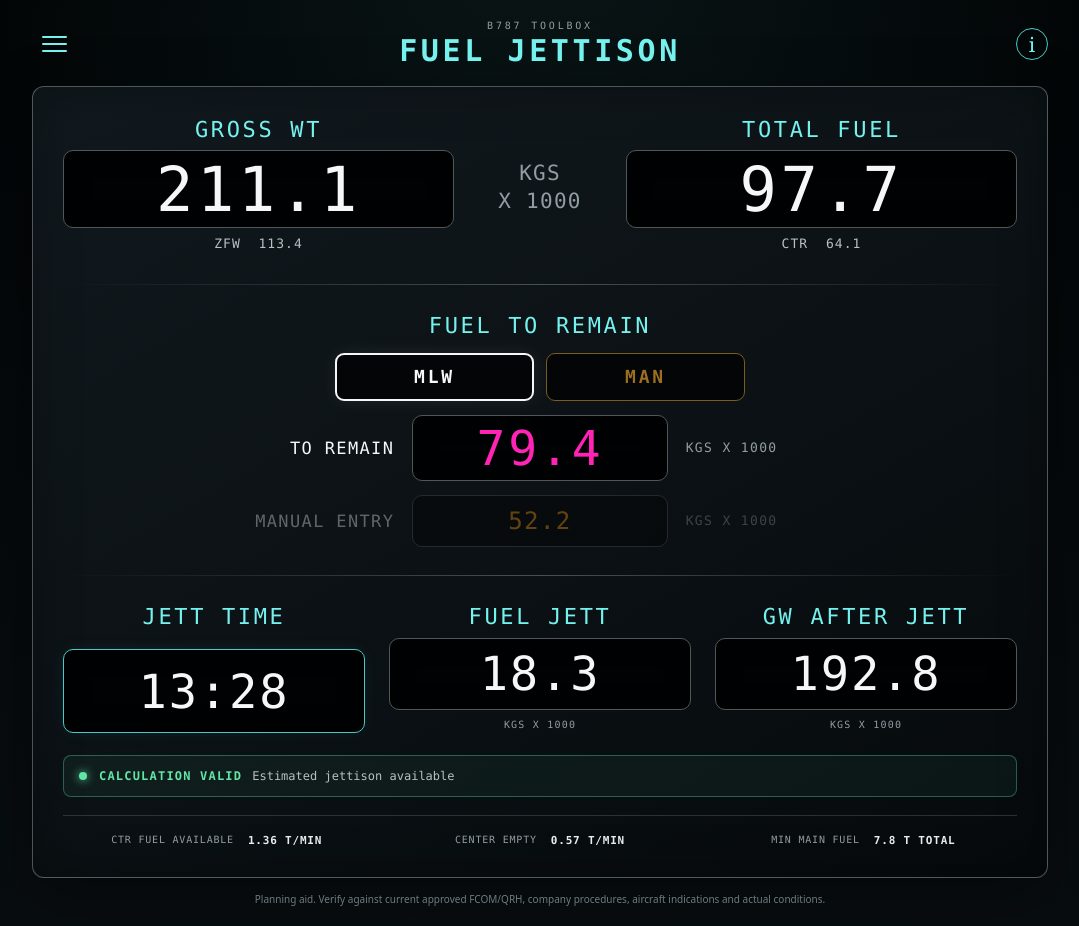
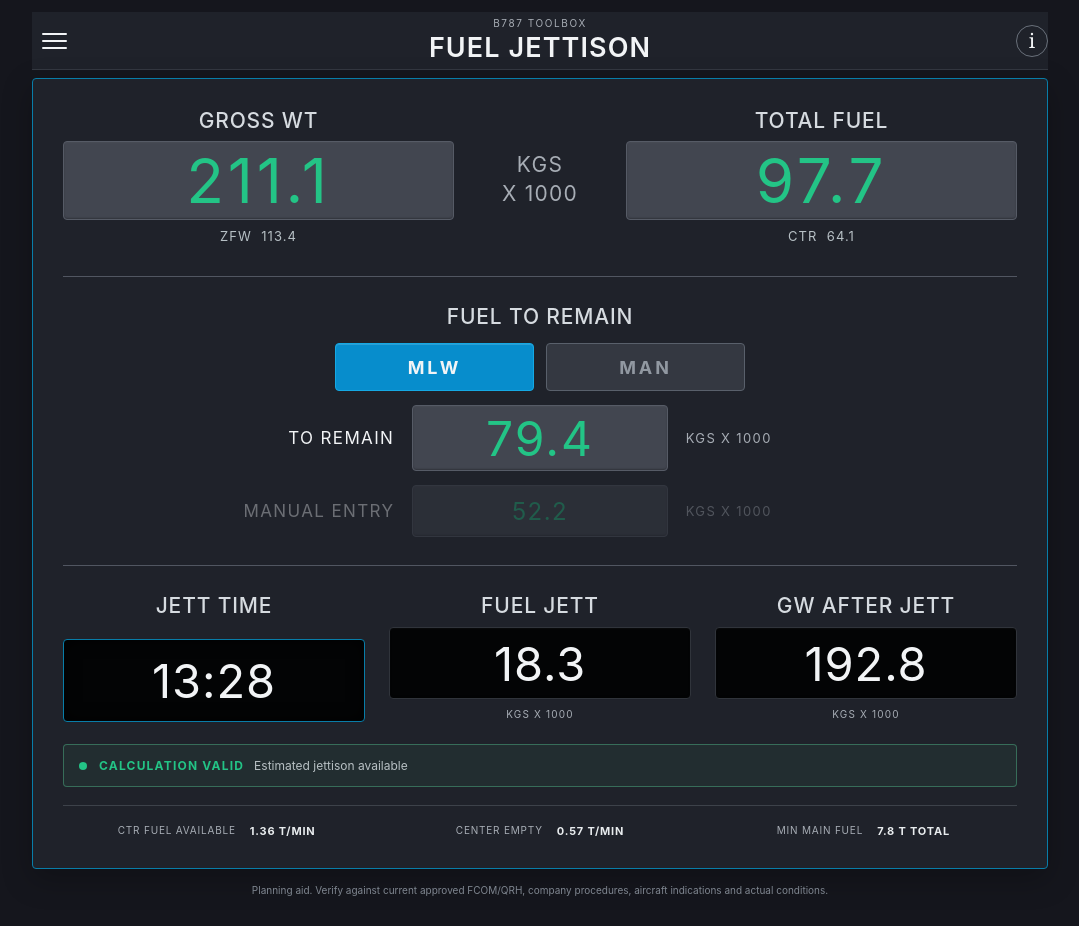
Before and after one commit to Captain-web-hue/B787, a Next.js app: page / in a window 1280 px wide. Shown: the whole page, without its empty margins (100-1179 px from the left). Built offline with nearby package versions, Linux system fonts and the light colour scheme.

Commit message:
Adopt OPT-inspired interface palette

```diff
--- a/app/globals.css
+++ b/app/globals.css
@@ -1,16 +1,21 @@
 :root {
-  --bg: #04080b;
-  --panel: #0b1115;
-  --line: #465057;
-  --line-soft: rgba(151, 167, 174, 0.24);
-  --cyan: #75f2ee;
-  --cyan-dim: #49c8c7;
-  --white: #f5f7f8;
-  --muted: #929da3;
-  --magenta: #ff24b5;
-  --amber: #ff9d00;
-  --green: #62e6a7;
-  --red: #ff605f;
+  /* OPT-inspired application palette. These are original project colours. */
+  --bg: #15161d;
+  --panel: #1f222a;
+  --panel-raised: #292c34;
+  --field: #424650;
+  --field-dark: #343841;
+  --output: #030405;
+  --line: #515661;
+  --line-soft: rgba(168, 177, 187, .22);
+  --cyan: #009ed6;
+  --cyan-dim: #087da8;
+  --blue: #078dcc;
+  --white: #f2f4f6;
+  --muted: #a7adb5;
+  --green: #23c486;
+  --amber: #f2a726;
+  --red: #ef4545;
 }
 
 * { box-sizing: border-box; }
@@ -24,11 +29,9 @@
 body {
   min-height: 100%;
   margin: 0;
-  background:
-    radial-gradient(circle at 50% -10%, rgba(71, 154, 161, 0.11), transparent 35rem),
-    linear-gradient(180deg, #020506 0%, #080d10 100%);
+  background: var(--bg);
   color: var(--white);
-  font-family: ui-monospace, SFMono-Regular, Menlo, Monaco, Consolas, "Liberation Mono", monospace;
+  font-family: -apple-system, BlinkMacSystemFont, "Segoe UI", Helvetica, Arial, sans-serif;
   -webkit-font-smoothing: antialiased;
   -webkit-tap-highlight-color: transparent;
 }
@@ -47,13 +50,15 @@
   display: grid;
   grid-template-columns: 48px 1fr 48px;
   align-items: center;
-  min-height: 64px;
-  margin-bottom: 10px;
+  min-height: 58px;
+  margin-bottom: 8px;
+  border-bottom: 1px solid #343841;
+  background: var(--panel);
 }
 
 .title-group { text-align: center; }
-.title-group p { margin: 0 0 2px; color: var(--muted); font-size: 10px; letter-spacing: .28em; }
-.title-group h1 { margin: 0; color: var(--cyan); font-size: clamp(17px, 3.2vw, 30px); font-weight: 600; letter-spacing: .12em; }
+.title-group p { margin: 0 0 2px; color: var(--muted); font-size: 10px; letter-spacing: .16em; }
+.title-group h1 { margin: 0; color: var(--white); font-size: clamp(17px, 3.2vw, 27px); font-weight: 600; letter-spacing: .04em; }
 
 .icon-button {
   width: 44px;
@@ -63,20 +68,20 @@
   border: 1px solid transparent;
   border-radius: 10px;
   background: transparent;
-  color: var(--cyan);
+  color: var(--white);
   cursor: pointer;
 }
-.icon-button:active { background: rgba(117, 242, 238, .08); }
+.icon-button:active { background: var(--field-dark); }
 .menu-mark { align-content: center; gap: 5px; }
-.menu-mark span { width: 25px; height: 2px; background: var(--cyan); border-radius: 2px; }
-.info-button { justify-self: end; border-color: var(--cyan-dim); border-radius: 50%; width: 32px; height: 32px; font-family: Georgia, serif; font-size: 20px; }
+.menu-mark span { width: 25px; height: 2px; background: var(--white); border-radius: 2px; }
+.info-button { justify-self: end; border-color: #69707a; border-radius: 50%; width: 32px; height: 32px; font-family: Georgia, serif; font-size: 20px; }
 
 .calculator-panel {
-  border: 1px solid rgba(145, 158, 165, .5);
-  border-radius: 12px;
+  border: 1px solid var(--cyan-dim);
+  border-radius: 4px;
   padding: clamp(16px, 3vw, 30px);
-  background: linear-gradient(150deg, rgba(18, 26, 31, .97), rgba(6, 10, 13, .98));
-  box-shadow: inset 0 0 50px rgba(0, 0, 0, .32), 0 18px 60px rgba(0, 0, 0, .36);
+  background: var(--panel);
+  box-shadow: 0 10px 30px rgba(0, 0, 0, .25);
 }
 
 .input-grid {
@@ -87,17 +92,17 @@
 }
 
 .input-card { display: grid; gap: 8px; text-align: center; }
-.system-label { color: var(--cyan); font-size: clamp(14px, 2.5vw, 22px); letter-spacing: .12em; line-height: 1.15; }
+.system-label { color: #d6dbe0; font-size: clamp(14px, 2.5vw, 21px); font-weight: 500; letter-spacing: .04em; line-height: 1.15; }
 
 .display-field, .manual-field, .magenta-display, .result-card output {
   display: grid;
   place-items: center;
   min-height: 78px;
   overflow: hidden;
-  border: 1px solid #4f575b;
-  border-radius: 10px;
-  background: #010203;
-  box-shadow: inset 0 0 22px rgba(0, 0, 0, .8);
+  border: 1px solid #565b66;
+  border-radius: 4px;
+  background: var(--field);
+  box-shadow: inset 0 1px 2px rgba(255, 255, 255, .04), inset 0 -1px 2px rgba(0, 0, 0, .28);
 }
 
 .display-field input, .manual-field input {
@@ -106,33 +111,33 @@
   border: 0;
   outline: 0;
   background: transparent;
-  color: var(--white);
+  color: var(--green);
   text-align: center;
   font-size: clamp(33px, 7vw, 62px);
   letter-spacing: .06em;
 }
-.display-field:focus-within, .manual-field:focus-within { border-color: var(--cyan); box-shadow: 0 0 0 2px rgba(117, 242, 238, .12); }
+.display-field:focus-within, .manual-field:focus-within { border-color: var(--cyan); box-shadow: 0 0 0 2px rgba(0, 158, 214, .22); }
 .derived-line { min-height: 20px; color: #b7c0c5; font-size: 13px; letter-spacing: .08em; }
 .unit-stack { display: grid; gap: 4px; color: var(--muted); text-align: center; font-size: clamp(14px, 2.1vw, 21px); letter-spacing: .06em; }
 
-.divider { height: 1px; margin: clamp(17px, 3vw, 28px) 0; background: linear-gradient(90deg, transparent, var(--line), transparent); }
+.divider { height: 1px; margin: clamp(17px, 3vw, 28px) 0; background: var(--line); }
 
 .remain-section { display: grid; justify-items: center; gap: 14px; }
 .mode-selector { display: grid; grid-template-columns: 1fr 1fr; gap: 12px; width: min(100%, 410px); }
 .mode-selector button {
   min-height: 48px;
   border: 1px solid #596066;
-  border-radius: 9px;
-  background: #030506;
-  color: #858d91;
+  border-radius: 4px;
+  background: var(--field-dark);
+  color: #9198a1;
   font-size: 18px;
   font-weight: 700;
   letter-spacing: .16em;
   cursor: pointer;
 }
-.mode-selector button.active { border: 2px solid var(--white); color: var(--white); box-shadow: 0 0 18px rgba(255, 255, 255, .08); }
-.mode-selector button.manual { border-color: #7b5b1e; color: #9d6e20; }
-.mode-selector button.manual.active { border-color: var(--amber); color: var(--amber); box-shadow: 0 0 18px rgba(255, 157, 0, .1); }
+.mode-selector button.active { border-color: #15a9e4; background: var(--blue); color: var(--white); box-shadow: inset 0 1px rgba(255, 255, 255, .15); }
+.mode-selector button.manual { border-color: #59606b; color: #9198a1; }
+.mode-selector button.manual.active { border-color: #15a9e4; background: var(--blue); color: var(--white); box-shadow: inset 0 1px rgba(255, 255, 255, .15); }
 
 .remain-row, .manual-row {
   width: min(100%, 700px);
@@ -145,18 +150,18 @@
   letter-spacing: .08em;
 }
 .remain-row > span:first-child, .manual-row > span:first-child { text-align: right; }
-.magenta-display { min-height: 66px; color: var(--magenta); font-size: clamp(31px, 5.5vw, 48px); letter-spacing: .06em; }
+.magenta-display { min-height: 66px; color: var(--green); font-size: clamp(31px, 5.5vw, 48px); letter-spacing: .04em; }
 .inline-unit { color: var(--muted); font-size: 13px; }
 .manual-row { opacity: .36; transition: opacity .2s ease; }
 .manual-row.enabled { opacity: 1; }
 .manual-field { min-height: 52px; }
-.manual-field input { font-size: 24px; color: var(--amber); }
+.manual-field input { font-size: 24px; color: var(--green); }
 .manual-field input:disabled { cursor: not-allowed; }
 
 .result-grid { display: grid; grid-template-columns: repeat(3, minmax(0, 1fr)); gap: clamp(10px, 2.4vw, 24px); }
 .result-card { display: grid; gap: 9px; text-align: center; }
-.result-card output { min-height: 72px; color: var(--white); font-size: clamp(27px, 5vw, 47px); letter-spacing: .04em; }
-.result-card.primary output { border-color: var(--cyan-dim); box-shadow: inset 0 0 22px rgba(0, 0, 0, .8), 0 0 18px rgba(117, 242, 238, .06); }
+.result-card output { min-height: 72px; border-color: #30343b; background: var(--output); color: var(--white); font-size: clamp(27px, 5vw, 47px); letter-spacing: .02em; }
+.result-card.primary output { border-color: var(--cyan-dim); box-shadow: inset 0 0 16px rgba(0, 0, 0, .8); }
 .result-card small { min-height: 14px; color: var(--muted); font-size: 10px; letter-spacing: .12em; }
 
 .status-line {
@@ -167,19 +172,19 @@
   margin-top: 22px;
   padding: 13px 15px;
   border: 1px solid rgba(98, 230, 167, .34);
-  border-radius: 8px;
+  border-radius: 4px;
   background: rgba(98, 230, 167, .055);
   color: #b8c0c4;
   font-size: 12px;
 }
 .status-line strong { color: var(--green); letter-spacing: .1em; }
-.status-dot { width: 8px; height: 8px; border-radius: 50%; background: var(--green); box-shadow: 0 0 10px var(--green); }
+.status-dot { width: 8px; height: 8px; border-radius: 50%; background: var(--green); }
 .status-line.caution { border-color: rgba(255, 157, 0, .45); background: rgba(255, 157, 0, .06); }
 .status-line.caution strong { color: var(--amber); }
-.status-line.caution .status-dot { background: var(--amber); box-shadow: 0 0 10px var(--amber); }
+.status-line.caution .status-dot { background: var(--amber); }
 .status-line.invalid { border-color: rgba(255, 96, 95, .45); background: rgba(255, 96, 95, .06); }
 .status-line.invalid strong { color: var(--red); }
-.status-line.invalid .status-dot { background: var(--red); box-shadow: 0 0 10px var(--red); }
+.status-line.invalid .status-dot { background: var(--red); }
 
 .rate-strip {
   display: grid;
@@ -192,7 +197,7 @@
 .rate-strip div { display: flex; justify-content: center; flex-wrap: wrap; gap: 8px 14px; color: var(--muted); font-size: 10px; letter-spacing: .08em; }
 .rate-strip strong { color: #e8ecee; font-size: 11px; }
 
-.operational-note { max-width: 760px; margin: 14px auto 0; color: #707b81; text-align: center; font-family: system-ui, sans-serif; font-size: 10px; line-height: 1.45; }
+.operational-note { max-width: 760px; margin: 14px auto 0; color: #7f8690; text-align: center; font-size: 10px; line-height: 1.45; }
 
 .modal-backdrop {
   position: fixed;
@@ -211,17 +216,17 @@
   margin: 0 auto;
   padding: 24px;
   border: 1px solid #526067;
-  border-radius: 18px 18px 10px 10px;
-  background: linear-gradient(150deg, #131b20, #080d10);
+  border-radius: 8px 8px 4px 4px;
+  background: var(--panel);
   box-shadow: 0 28px 90px #000;
 }
 .modal-sheet.compact { max-width: 560px; }
 .modal-header { display: flex; justify-content: space-between; align-items: start; gap: 18px; }
 .modal-header h2 { margin: 4px 0 0; font-family: system-ui, sans-serif; font-size: 24px; }
-.modal-header button { width: 40px; height: 40px; border: 0; border-radius: 50%; background: #263139; color: var(--white); font-size: 28px; line-height: 1; cursor: pointer; }
+.modal-header button { width: 40px; height: 40px; border: 1px solid #59606b; border-radius: 4px; background: var(--field-dark); color: var(--white); font-size: 28px; line-height: 1; cursor: pointer; }
 .eyebrow { color: var(--cyan); font-size: 10px; letter-spacing: .18em; }
 .data-list { display: grid; grid-template-columns: 1fr 1fr; gap: 1px; margin: 22px 0; overflow: hidden; border: 1px solid var(--line-soft); border-radius: 10px; background: var(--line-soft); }
-.data-list div { display: flex; justify-content: space-between; gap: 12px; padding: 12px; background: #0b1115; }
+.data-list div { display: flex; justify-content: space-between; gap: 12px; padding: 12px; background: var(--panel-raised); }
 .data-list dt { color: var(--muted); font-size: 11px; }
 .data-list dd { margin: 0; color: var(--white); font-size: 12px; }
 .modal-copy, .source-note { color: #a6b0b5; font-family: system-ui, sans-serif; font-size: 13px; line-height: 1.55; }
```
